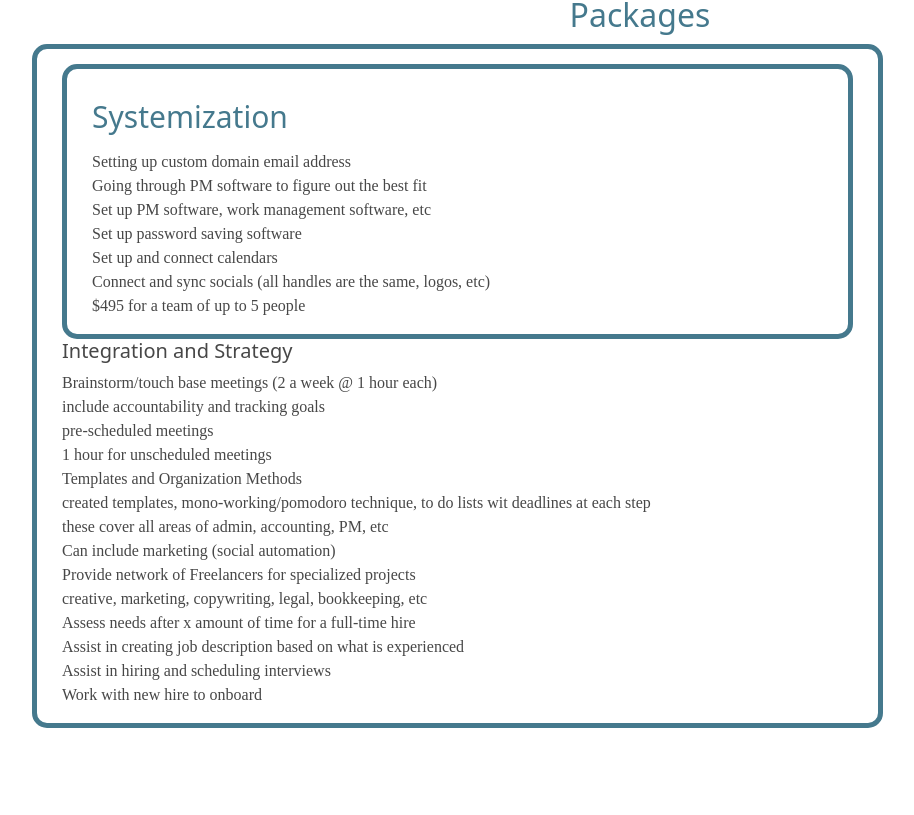
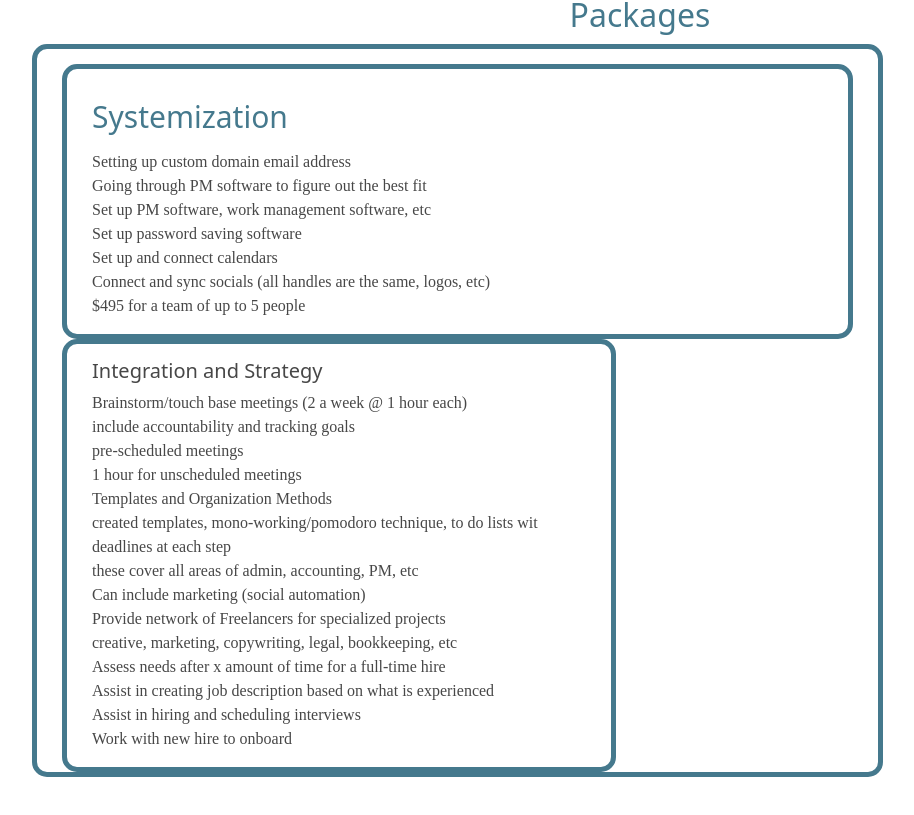
Before and after one commit to rhkearns/streamlined_1, a React (Create React App) app: page /packages in a window 1280 px wide. Shown: the part 393-1208 px from the top of the page, without its empty margins (0-914 px from the left). Before the commit the page ends 1171 px from the top, so only its background shows below. Built offline with nearby package versions, Linux system fonts and the light colour scheme; a web font is replaced by a local one.

Commit message:
div reorganization

```diff
--- a/src/pages/Packages/Packages.jsx
+++ b/src/pages/Packages/Packages.jsx
@@ -18,6 +18,7 @@ const Packages = () => {
 					<br />Connect and sync socials (all handles are the same, logos, etc)
 					<br />$495 for a team of up to 5 people</p>
 				</div>
+				<div className="packages-section">
 					<div id="integration">
 						<h5>Integration and Strategy</h5>
 						<p>Brainstorm/touch base meetings (2 a week @ 1 hour each)
@@ -37,6 +38,7 @@ const Packages = () => {
 					</div>
 				</div>
 			</div>
+		</div>
 	);
 
 };
```
Lines whose indentation alone changed are shown as unchanged.
